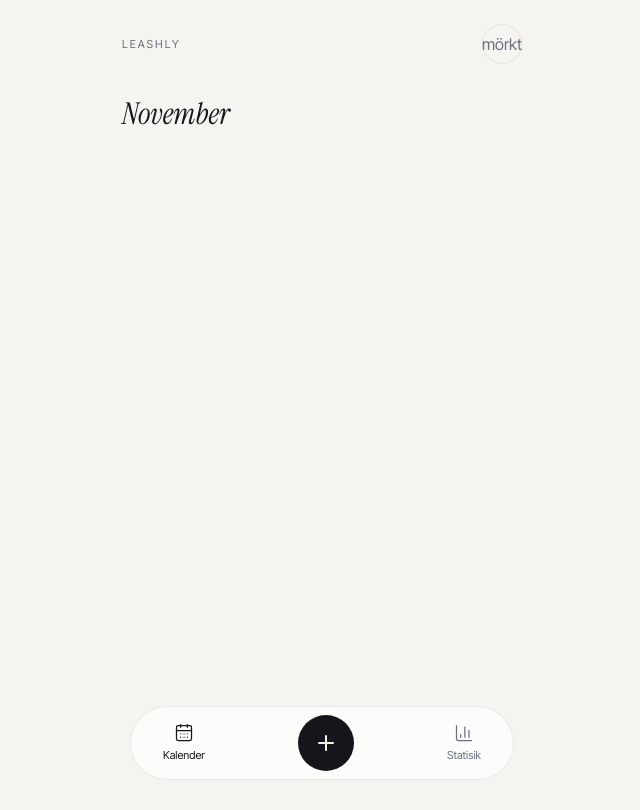
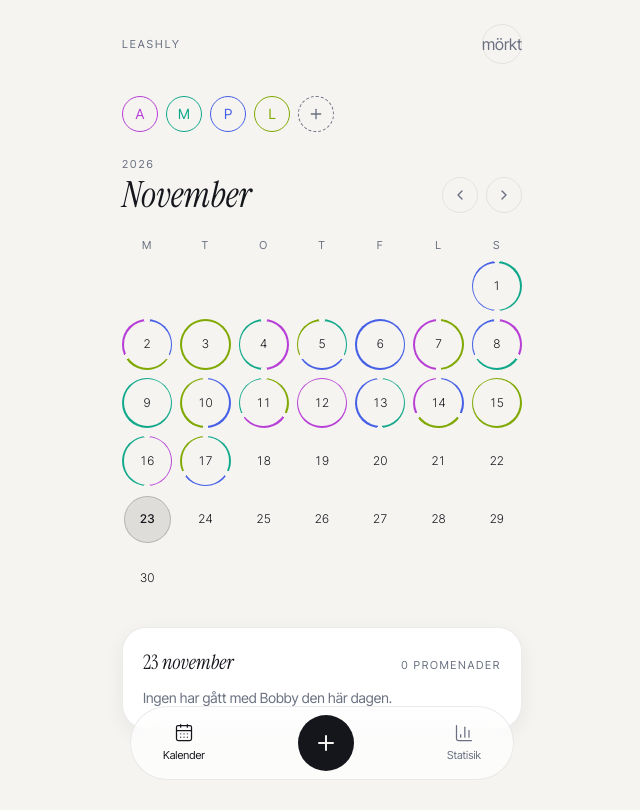
Before and after one commit to 4nj4K/leashly, a React (Vite) app: page / in a window 1280 px wide. Shown: the top 810 px of the page, without its empty margins (318-958 px from the left). Built offline with nearby package versions, Linux system fonts and the light colour scheme.

Commit message:
Build calendar page with walk rings and Center day numberrs and add glass style to selected day

```diff
--- a/src/components/DayRing.tsx
+++ b/src/components/DayRing.tsx
@@ -0,0 +1,53 @@
+type Props = {
+    day: number;
+    colors: string[];
+    isSelected: boolean;
+    onClick: () => void;
+}
+
+export default function DayRing({ day, colors, isSelected, onClick }: Props) {
+    const step = 360 / colors.length;
+    const gap = colors.length > 1 ? 6 : 0;
+
+    const ring = colors
+        .map((color, i) => {
+            const start = i * step;
+            const end = (i + 1) * step;
+            return `transparent ${start}deg ${start + gap}deg, var(--${color}) ${start + gap}deg ${end - gap}deg, transparent ${end - gap}deg ${end}deg`;
+        })
+        .join(", ");
+
+        return (
+            <button
+              onClick={onClick}
+              className="relative block w-full aspect-square rounded-full"
+            >
+              {colors.length > 0 && (
+                <>
+                  <span
+                    className="absolute inset-0 rounded-full blur-[2px] opacity-0 dark:opacity-35"
+                    style={{ background: `conic-gradient(${ring})` }}
+                  />
+                  <span
+                    className="absolute inset-0 rounded-full"
+                    style={{ background: `conic-gradient(${ring})` }}
+                  />
+                </>
+              )}
+
+              <span className="absolute inset-[1.5px] rounded-full bg-bg" />
+
+              {isSelected && (
+                <span className="absolute inset-[1.5px] rounded-full bg-fg/10 border border-fg/20 shadow-[inset_0_1px_0_rgba(255,255,255,0.15)]" />
+              )}
+
+              <span
+                className={`absolute inset-0 grid place-items-center text-xs leading-none tabular-nums ${
+                  isSelected ? "text-fg font-medium" : "text-fg font-light"
+                }`}
+              >
+                {day}
+              </span>
+            </button>
+          );
+        }
--- a/src/pages/CalendarPage.tsx
+++ b/src/pages/CalendarPage.tsx
@@ -1,3 +1,136 @@
+import { useState } from "react";
+import { ChevronLeft, ChevronRight, Plus } from "lucide-react";
+import { members, walks } from "../data/mockData";
+import DayRing from "../components/DayRing";
+
+const monthNames = [
+    "Januari", "Februari", "Mars", "April", "Maj", "Juni",
+    "Juli", "Augusti", "September", "Oktober", "November", "December"
+];
+const weekdays = ["M", "T", "O", "T", "F", "L", "S"];
+
+function toKey(year: number, month: number, day: number) {
+    return `${year}-${String(month + 1).padStart(2, "0")}-${String(day).padStart(2, "0")}`;
+}
+
 export default function CalendarPage() {
-    return <h2 className="font-serif text-3xl"><i>November</i></h2>;
+    const today = new Date();
+    const [year, setYear] = useState(today.getFullYear());
+    const [month, setMonth] = useState(today.getMonth());
+    const [selected, setSelected] = useState(
+toKey(today.getFullYear(), today.getMonth(), today.getDate())
+    );
+
+
+const daysInMonth = new Date(year, month + 1, 0).getDate();
+const emptyStart = (new Date(year, month, 1).getDay() + 6) % 7;
+const days = Array.from({ length: daysInMonth }, (_, i) => i + 1);
+
+function changeMonth(step: number) {
+    const newDate = new Date(year, month + step, 1);
+    setYear(newDate.getFullYear());
+    setMonth(newDate.getMonth());
+  }
+
+function colorsForDay(day: number) {
+    const key = toKey(year, month, day);
+    return walks
+    .filter((walk) => walk.date === key)
+    .sort((a,b) => a.time.localeCompare(b.time))
+    .map((walk) => members.find((m) => m.id === walk.memberId)?.color ?? "fg");
 }
+
+const selectedWalks = walks
+.filter((walk) => walk.date === selected)
+.sort((a, b) => a.time.localeCompare(b.time));
+
+const selectedDay = Number(selected.slice(8));
+
+return (
+    <section className="flex flex-col gap-6">
+        {/* Family */}
+        <div className="flex gap-2">
+            {members.map((member) => (
+                <span
+                    key={member.id}
+                    title={member.name}
+                    className="w-9 h-9 rounded-full border-[1.5px] flex items-center justify-center text-sm"
+                    style={{ borderColor: `var(--${member.color})`, color: `var(--${member.color})`}}
+                >
+                    {member.name[0]}
+                </span>
+            ))}
+            <button aria-label="Bjud in familjemedlem"
+                className="w-9 h-9 rounded-full border border-dashed border-muted text-muted flex items-center justify-center hover:text-fg transition-colors"
+            >
+                <Plus size={16} />
+            </button>
+        </div>
+
+        {/* Month */}
+
+        <div className="flex justify-between items-end">
+            <div>
+                <p className="text-[11px] tracking-[0.18em] text-muted">{year}</p>
+                <h2 className="font-serif text-4xl leading-none mt-1">
+                    <i>{monthNames[month]}</i>
+                </h2>
+            </div>
+            <div className="flex gap-2">
+                <button onClick={() => changeMonth(-1)} aria-label="Föregående månad" className="w-9 h-9 rounded-full border border-edge flex items-center justify-center text-muted hover:text-fg">
+                    <ChevronLeft size={16} />
+                </button>
+                <button onClick={() => changeMonth(1)} aria-label="Nästa månad" className="w-9 h-9 rounded-full border border-edge flex items-center justify-center text-muted hover:text-fg">
+                    <ChevronRight size={16} />
+                </button>
+            </div>
+        </div>
+
+        {/* Calendar */}
+        <div className="grid grid-cols-7 gap-2">
+            {weekdays.map((d, i) => (
+                <span key = {i} className="text-center text-[11px] tracking-widest text-muted">{d}</span>
+            ))}
+            {Array.from({ length: emptyStart }).map((_, i) => (
+                <span key = {`empty-${i}`} />
+            ))}
+            {days.map((day) => (
+                <DayRing
+                    key={day}
+                    day={day}
+                    colors={colorsForDay(day)}
+                    isSelected={selected === toKey(year, month, day)}
+                    onClick={() => setSelected(toKey(year, month, day))}
+                />
+            ))}
+        </div>
+
+        {/* Chosen day */}
+        <div className="rounded-3xl border border-edge bg-surface p-5 flex flex-col gap-3 shadow-[0_6px_20px_rgba(20,22,28,0.06)] dark:shadow-none">
+            <div className="flex justify-between items-baseline">
+                <span className="font-serif text-xl">
+                    {selectedDay} <i>{monthNames[Number(selected.slice(5, 7)) - 1].toLowerCase()}</i>
+                </span>
+                <span className="text-[11px] tracking-[0.15em] text-muted">
+                    {selectedWalks.length} PROMENADER
+                </span>
+            </div>
+            {selectedWalks.length === 0 && (
+                <p className="text-sm text-muted">Ingen har gått med Bobby den här dagen.</p>
+            )}
+            {selectedWalks.map((walk) => {
+                const member = members.find((m) => m.id === walk.memberId);
+                return (
+                    <div key={walk.id} className="flex justify-between items-center text-sm">
+                        <span className="flex items-center gap-3">
+                            <span className="w-1.5 h-1.5 rounded-full" style={{ background: `var(--${member?.color})`}}/>
+                            {member?.name}
+                        </span>
+                        <span className="text-muted tabular-nums">{walk.time}</span>
+                    </div>
+                );
+            })}
+        </div>
+    </section>
+    );
+}
```
